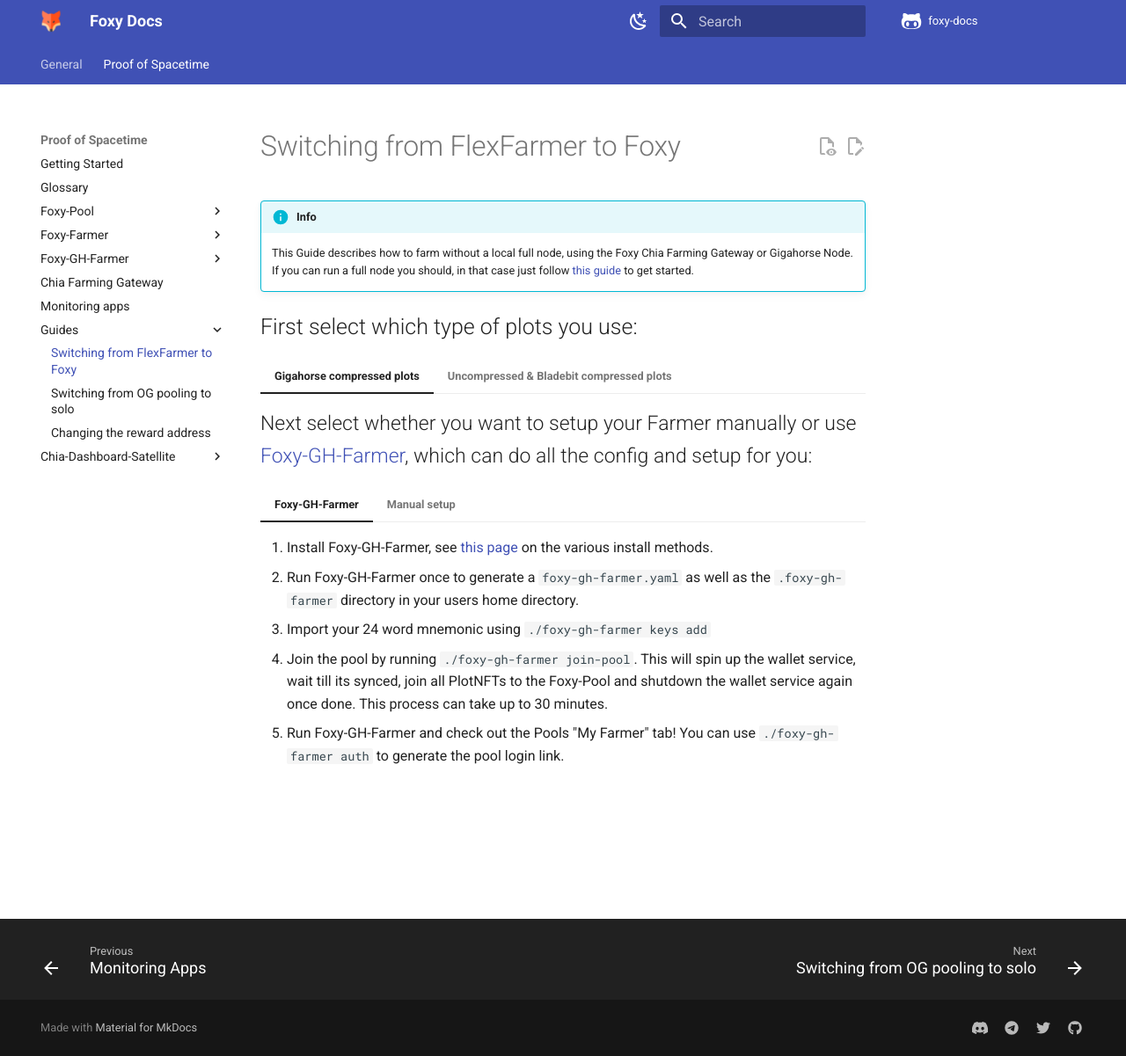
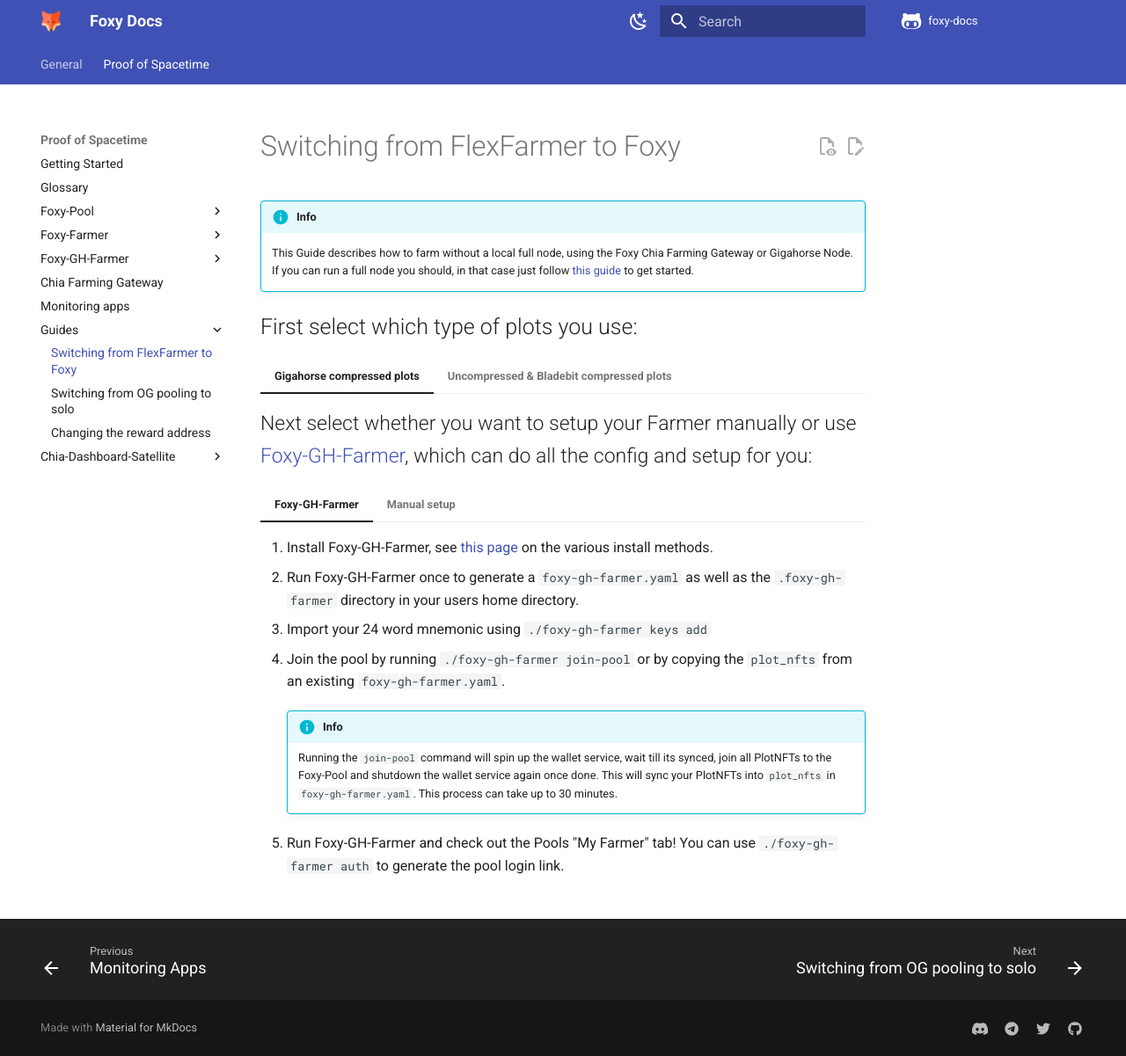
Before and after one commit to foxypool/docs, an MkDocs documentation site: the page built from docs/proof-of-spacetime/guides/switching-from-flex-farmer-to-foxy.md, in a window 1280 px wide and 1201 px high. Shown: the whole window at 88% size. Built offline with MkDocs 1.6.1 and Material for MkDocs 9.7.7, drawn with Linux system fonts in a browser that asks for light colours; comment, search, counter and statistics services are not loaded.

Commit message:
Update docs for `plot_nfts` config option

```diff
--- a/docs/proof-of-spacetime/guides/switching-from-flex-farmer-to-foxy.md
+++ b/docs/proof-of-spacetime/guides/switching-from-flex-farmer-to-foxy.md
@@ -11,7 +11,11 @@
         1. Install Foxy-GH-Farmer, see [this page](../foxy-gh-farmer/installing.md){ target=_blank } on the various install methods.
         2. Run Foxy-GH-Farmer once to generate a `foxy-gh-farmer.yaml` as well as the `.foxy-gh-farmer` directory in your users home directory.
         3. Import your 24 word mnemonic using `./foxy-gh-farmer keys add`
-        4. Join the pool by running `./foxy-gh-farmer join-pool`. This will spin up the wallet service, wait till its synced, join all PlotNFTs to the Foxy-Pool and shutdown the wallet service again once done. This process can take up to 30 minutes.
+        4. Join the pool by running `./foxy-gh-farmer join-pool` or by copying the `plot_nfts` from an existing `foxy-gh-farmer.yaml`.
+
+            !!! info
+                Running the `join-pool` command will spin up the wallet service, wait till its synced, join all PlotNFTs to the Foxy-Pool and shutdown the wallet service again once done. This will sync your PlotNFTs into `plot_nfts` in `foxy-gh-farmer.yaml`. This process can take up to 30 minutes.
+
         5. Run Foxy-GH-Farmer and check out the Pools "My Farmer" tab!  You can use `./foxy-gh-farmer auth` to generate the pool login link.
 
     === "Manual setup"
@@ -44,5 +48,9 @@
     1. Install Foxy-Farmer, see [this page](../foxy-farmer/installing.md){ target=_blank } on the various install methods.
     2. Run Foxy-Farmer once to generate a `foxy-farmer.yaml` as well as the `.foxy-farmer` directory in your users home directory.
     3. Import your 24 word mnemonic using `./foxy-farmer keys add`
-    4. Join the pool by running `./foxy-farmer join-pool`. This will spin up the wallet service, wait till its synced, join all PlotNFTs to the Foxy-Pool and shutdown the wallet service again once done. This process can take up to 30 minutes.
+    4. Join the pool by running `./foxy-farmer join-pool` or by copying the `plot_nfts` from an existing `foxy-farmer.yaml`.
+
+        !!! info
+            Running the `join-pool` command will spin up the wallet service, wait till its synced, join all PlotNFTs to the Foxy-Pool and shutdown the wallet service again once done. This will sync your PlotNFTs into `plot_nfts` in `foxy-farmer.yaml`. This process can take up to 30 minutes.
+
     5. Run Foxy-Farmer and check out the Pools "My Farmer" tab! You can use `./foxy-farmer auth` to generate the pool login link.
```
Also changed, not shown: docs/proof-of-spacetime/foxy-farmer/configuration.md (+3 -0 lines), docs/proof-of-spacetime/foxy-farmer/installing.md (+2 -2 lines), docs/proof-of-spacetime/foxy-gh-farmer/configuration.md (+3 -0 lines), docs/proof-of-spacetime/foxy-gh-farmer/installing.md (+2 -2 lines).
